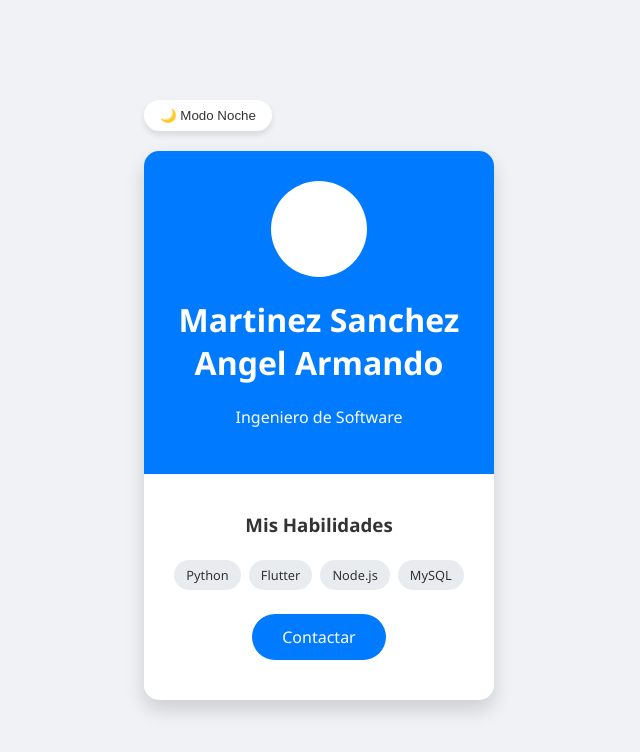
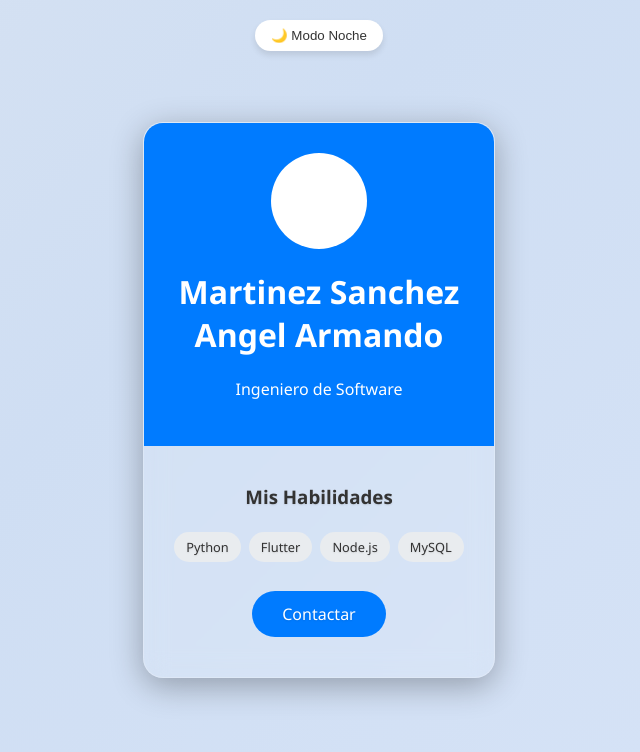
Before and after one commit to Alienangy2004/Tarjeta-Vainilla, a Nuxt app: page / in a window 1280 px wide. Shown: the top 752 px of the page, without its empty margins (321-961 px from the left). Built offline with nearby package versions, Linux system fonts and the light colour scheme.

Commit message:
Primer commit: Tarjeta con fondo dinámico y efecto cristal

```diff
--- a/app.vue
+++ b/app.vue
@@ -1,17 +1,19 @@
+//app.vue
 <script setup>
-import { ref, onMounted } from 'vue'
+import { ref } from 'vue'
 
 const isDark = ref(false)
 
 // Función para cambiar entre modo claro y oscuro
 const toggleTheme = () => {
   isDark.value = !isDark.value
+  // Aplicamos el atributo al elemento raíz para que el CSS responda
   document.documentElement.setAttribute('data-theme', isDark.value ? 'dark' : 'light')
 }
 </script>
 
 <template>
-  <div>
+  <div class="main-layout">
     <button @click="toggleTheme" class="theme-btn">
       {{ isDark ? '☀️ Modo Claro' : '🌙 Modo Noche' }}
     </button>
@@ -37,3 +39,12 @@ const toggleTheme = () => {
     </div>
   </div>
 </template>
+
+<style scoped>
+.main-layout {
+  display: flex;
+  flex-direction: column;
+  align-items: center;
+  width: 100%;
+}
+</style>
--- a/assets/css/main.css
+++ b/assets/css/main.css
@@ -1,6 +1,9 @@
-/* Variables para facilitar el cambio de colores (Modo Noche) */
+/* assets/css/main.css*/
+/* Variables y Configuración de Temas */
 :root {
     --bg-body: #f0f2f5;
+    /* Fondo dinámico claro: Tonos azules y grises suaves */
+    --bg-gradient: linear-gradient(-45deg, #e0eafc, #cfdef3, #e9ecef, #f0f2f5);
     --bg-card: #ffffff;
     --text-main: #333333;
     --text-sub: #666666;
@@ -8,36 +11,58 @@
     --secondary-bg: #e9ecef;
 }
 
-/* Clase que se activará con JavaScript */
+
 [data-theme="dark"] {
     --bg-body: #18191a;
+    /* Fondo dinámico oscuro: Tonos negros y azul medianoche */
+    --bg-gradient: linear-gradient(-45deg, #0f0f0f, #1a1a1a, #001f3f, #001122);
     --bg-card: #242526;
     --text-main: #e4e6eb;
     --text-sub: #b0b3b8;
     --secondary-bg: #3a3b3c;
 }
 
+/* Base del Cuerpo con Animación */
 body {
-    background-color: var(--bg-body);
+    margin: 0;
+    padding: 0;
     font-family: 'Segoe UI', Tahoma, Geneva, Verdana, sans-serif;
+    background: var(--bg-gradient);
+    background-size: 400% 400%;
+    animation: gradientAnimation 15s ease infinite;
     display: flex;
-    flex-direction: column; /* Para alinear botón y tarjeta */
+
     justify-content: center;
     align-items: center;
     height: 100vh;
-    margin: 0;
-    transition: background-color 0.4s ease;
+    transition: background 0.4s ease;
 }
 
+@keyframes gradientAnimation {
+    0% { background-position: 0% 50%; }
+    50% { background-position: 100% 50%; }
+    100% { background-position: 0% 50%; }
+}
+
+/* Estilos de la Tarjeta */
 .card {
-    background-color: var(--bg-card);
+    /* Color de fondo con transparencia (RGBA) */
+    background: rgba(255, 255, 255, 0.1);
+
+    /* El truco del cristal: desenfoque del fondo */
+    backdrop-filter: blur(12px);
+    -webkit-backdrop-filter: blur(12px);
+
+    /* Borde fino para simular el canto del vidrio */
+    border: 1px solid rgba(255, 255, 255, 0.2);
+
     width: 350px;
-    border-radius: 15px;
-    box-shadow: 0 10px 20px rgba(0,0,0,0.15);
+    border-radius: 20px; /* Bordes un poco más redondeados lucen mejor */
+    box-shadow: 0 8px 32px 0 rgba(0, 0, 0, 0.3);
     overflow: hidden;
     text-align: center;
     padding-bottom: 20px;
-    transition: background-color 0.4s ease;
+    transition: transform 0.3s ease;
 }
 
 header {
@@ -53,12 +78,17 @@ header {
     border-radius: 50%;
     margin: 0 auto 15px;
     border: 3px solid rgba(255,255,255,0.3);
-    /* Para usar tu foto: background-image: url('../assets/tu-foto.jpg'); */
+
 }
 
 .container {
     padding: 20px;
     color: var(--text-main);
+    text-shadow: 0 1px 2px rgba(0,0,0,0.1);
+}
+
+.skills {
+    margin: 15px 0;
 }
 
 .skills span {
@@ -73,7 +103,7 @@ header {
 
 .btn {
     display: inline-block;
-    margin-top: 20px;
+    margin-top: 10px;
     padding: 12px 30px;
     background-color: var(--primary-color);
     color: white;
@@ -87,9 +117,10 @@ header {
     transform: translateY(-2px);
 }
 
-/* Estilo del botón de modo noche */
+/* Botón de cambio de tema */
 .theme-btn {
-    margin-bottom: 20px;
+    position: absolute;
+    top: 20px;
     padding: 8px 16px;
     cursor: pointer;
     border-radius: 20px;
@@ -97,4 +128,5 @@ header {
     background: var(--bg-card);
     color: var(--text-main);
     box-shadow: 0 4px 6px rgba(0,0,0,0.1);
+    z-index: 10;
 }
--- a/js/main.js
+++ b/js/main.js
@@ -1,3 +1,5 @@
+//main.js
+
 const btn = document.getElementById('toggle-theme');
 
 btn.addEventListener('click', () => {
```
